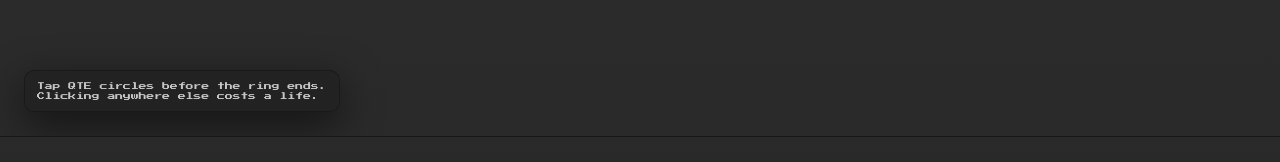
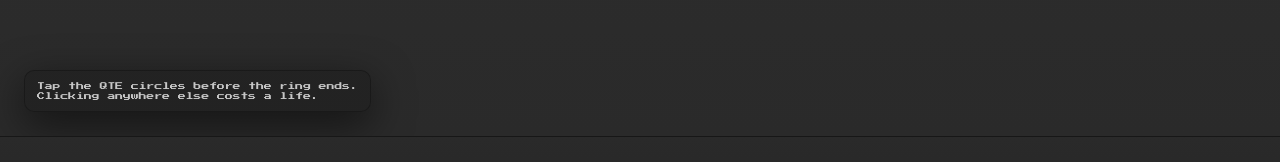
Before and after one commit to StarPlatinumSan/QTE, a React (Vite) app in the folder qte-circles/: page / in a window 1280 px wide. Shown: the part 514-676 px from the top of the page. Built offline with nearby package versions, Linux system fonts and the light colour scheme; a web font is replaced by a local one.

Commit message:
small fix

```diff
--- a/qte-circles/src/App.jsx
+++ b/qte-circles/src/App.jsx
@@ -518,7 +518,7 @@ export default function App() {
 
           {!playing && !failed && !completed && (
             <div className="hint">
-              Tap QTE circles before the ring ends.
+              Tap the QTE circles before the ring ends.
               <br />
               Clicking anywhere else costs a life.
             </div>
```
